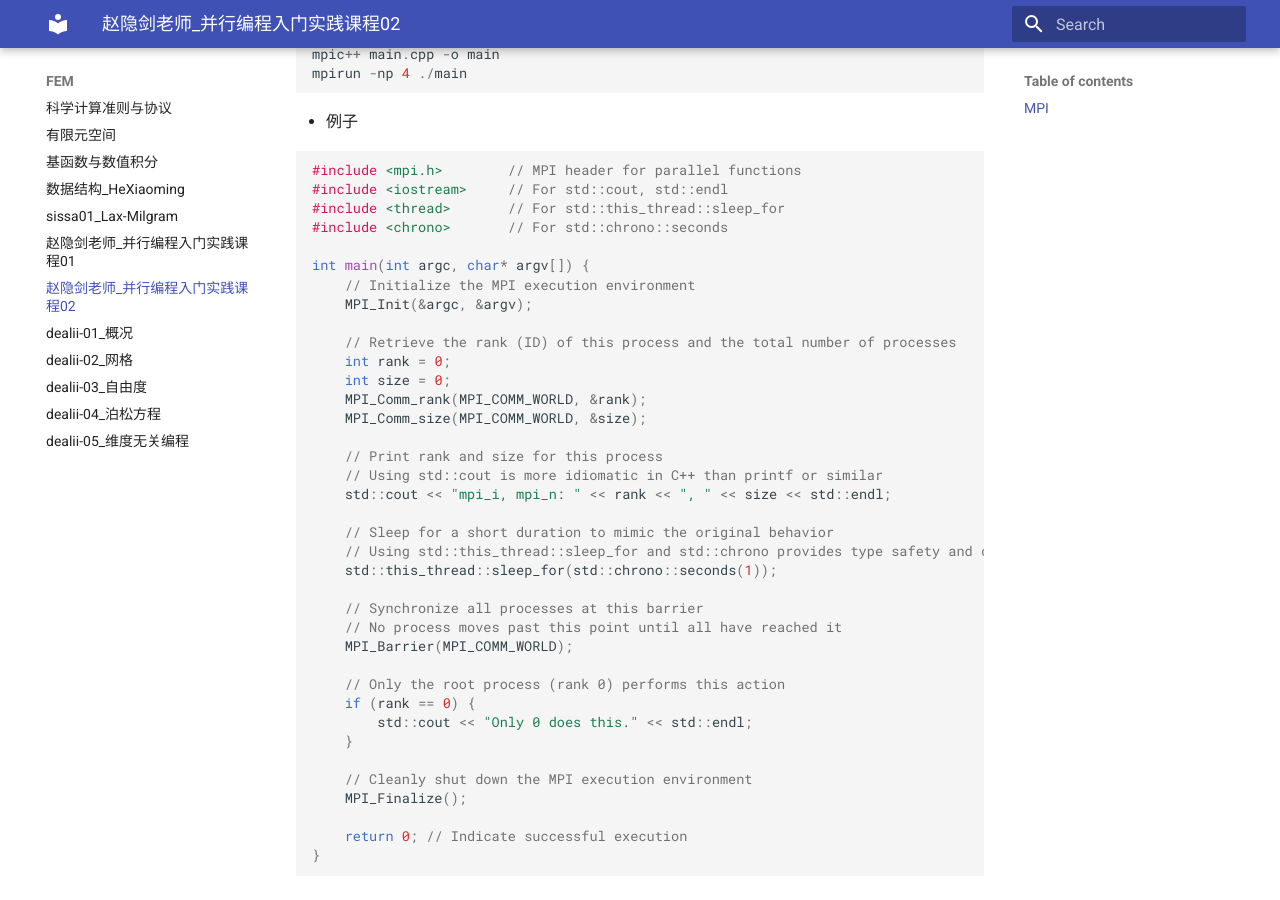
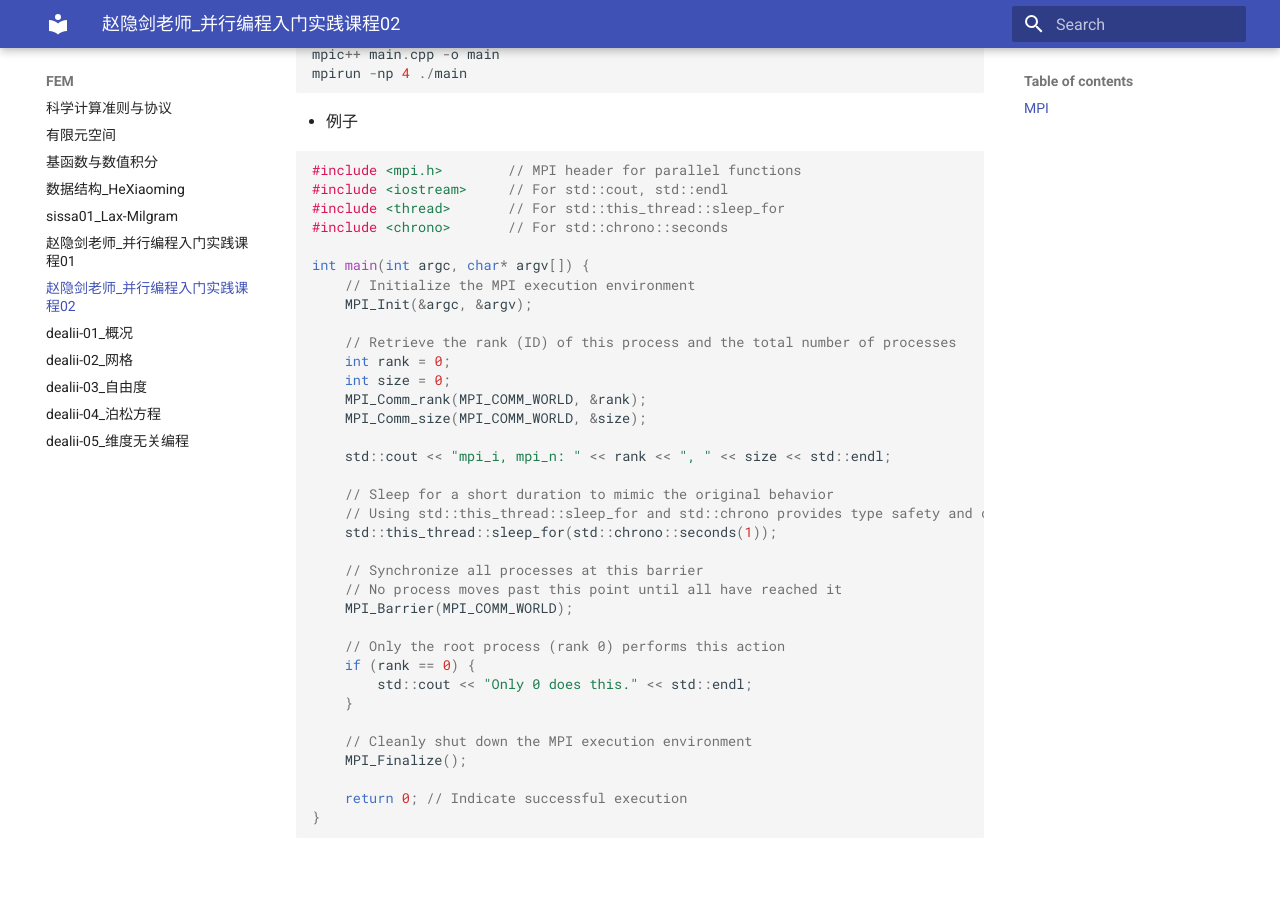
Before and after one commit to ymma98/technotes, an MkDocs documentation site: the page built from docs/FEM/赵隐剑老师_并行编程入门实践课程02.md, in a window 1280 px wide and 900 px high, scrolled down 584 px. Built offline with MkDocs 1.6.1 and Material for MkDocs 9.7.7, drawn with Linux system fonts in a browser that asks for light colours; after the commit the page ends 1446 px from its top, so only the background shows below that; part of the change alters nothing that is shown.

Commit message:
docs/FEM/赵隐剑老师_并行编程入门实践课程02.md updated from https://stackedit.cn/

```diff
--- a/docs/FEM/赵隐剑老师_并行编程入门实践课程02.md
+++ b/docs/FEM/赵隐剑老师_并行编程入门实践课程02.md
@@ -40,8 +40,6 @@ int main(int argc, char* argv[]) {
     MPI_Comm_rank(MPI_COMM_WORLD, &rank);
     MPI_Comm_size(MPI_COMM_WORLD, &size);
 
-    // Print rank and size for this process
-    // Using std::cout is more idiomatic in C++ than printf or similar
     std::cout << "mpi_i, mpi_n: " << rank << ", " << size << std::endl;
 
     // Sleep for a short duration to mimic the original behavior
@@ -66,6 +64,6 @@ int main(int argc, char* argv[]) {
 
 
 <!--stackedit_data:
-eyJoaXN0b3J5IjpbODIwNTc3NjI0LC0yODYwODY2NzQsLTE1NT
-k3MDkxNDgsNzYyNDQ4MjkwLDE3NzUyMDg3MTJdfQ==
+eyJoaXN0b3J5IjpbLTcwMjg4Mzg4OSwtMjg2MDg2Njc0LC0xNT
+U5NzA5MTQ4LDc2MjQ0ODI5MCwxNzc1MjA4NzEyXX0=
 -->
```
